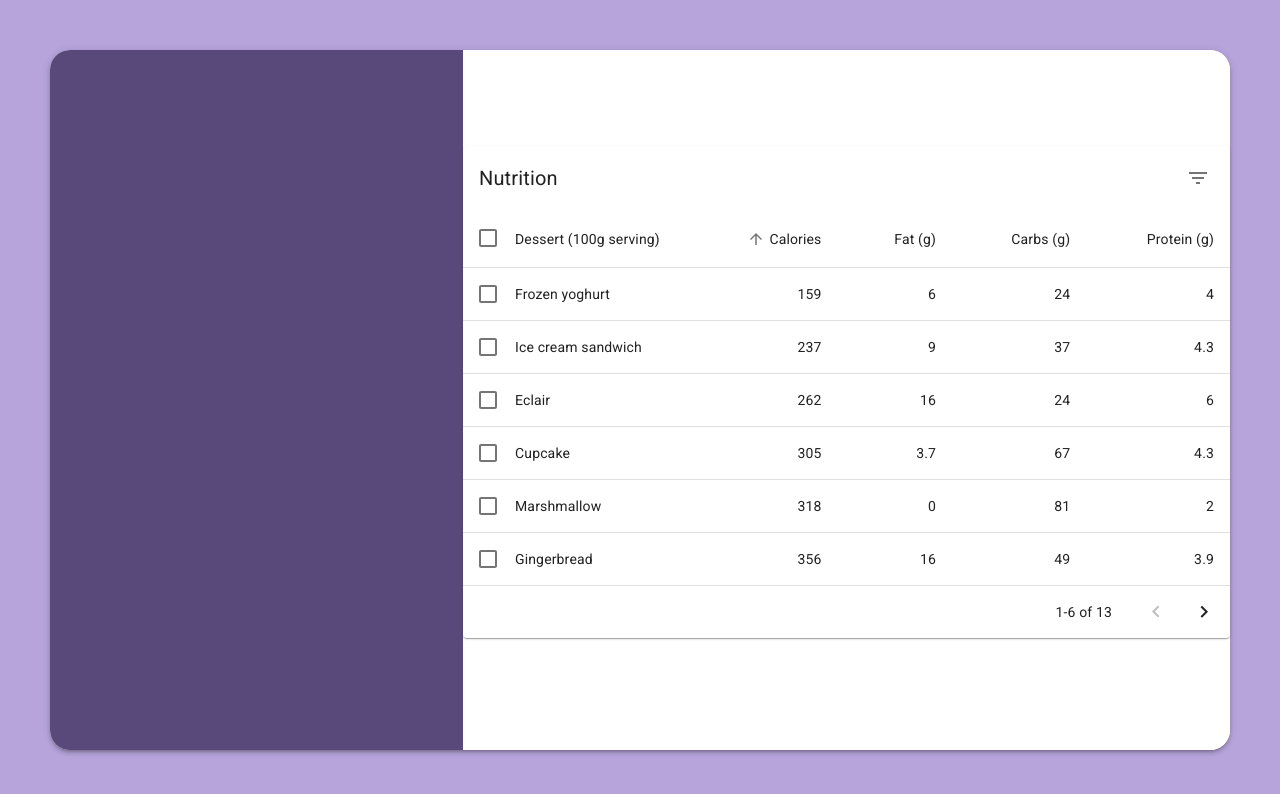
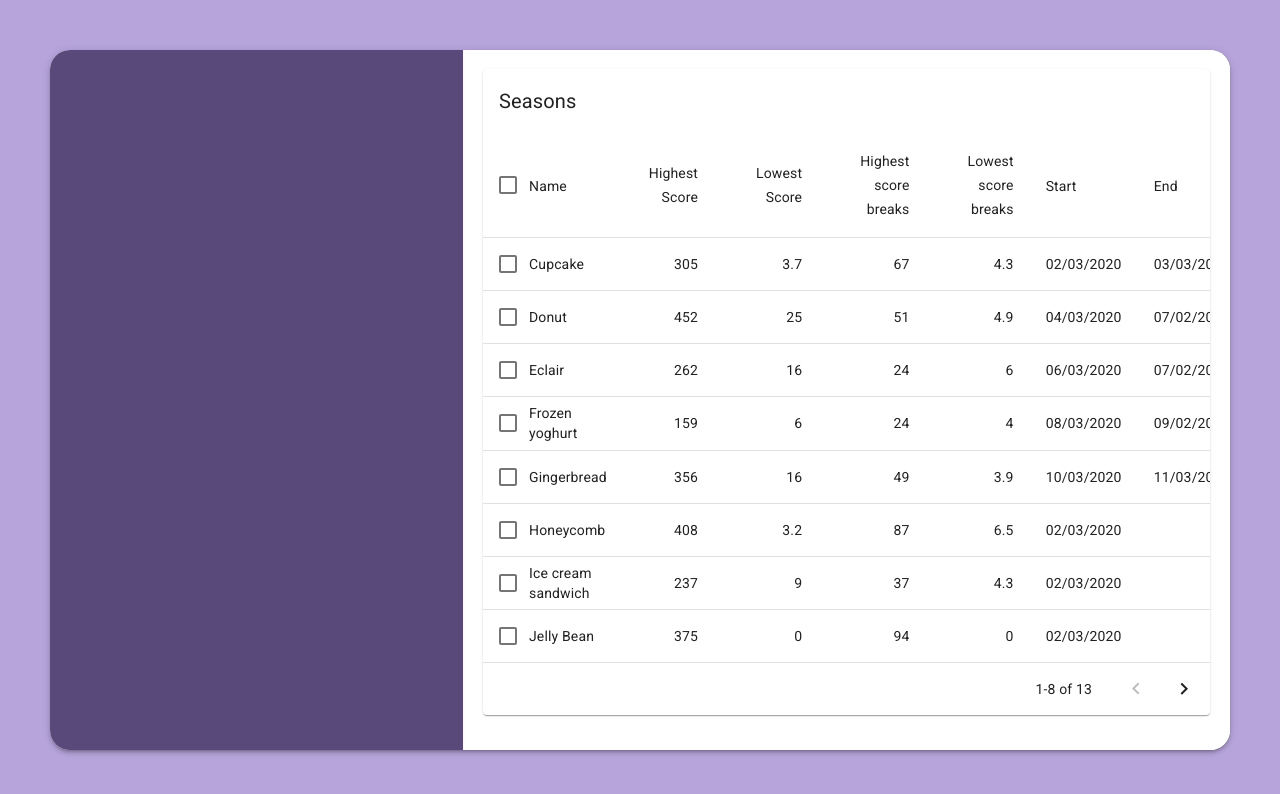
Before and after one commit to gsbiel/desafio-proway, a React (Create React App) app in the folder frontend/web/: page / in a window 1280 px wide. Shown: the top 794 px of the page. Built offline with nearby package versions, Linux system fonts and the light colour scheme.

Commit message:
adjust Table component to the current use case

```diff
--- a/frontend/web/src/pages/painel/components/table/EnhancedTableHead.js
+++ b/frontend/web/src/pages/painel/components/table/EnhancedTableHead.js
@@ -1,19 +1,10 @@
 import React from 'react';
-
 import TableHead from '@material-ui/core/TableHead'
 import TableRow from '@material-ui/core/TableRow'
 import TableCell from '@material-ui/core/TableCell'
 import TableSortLabel from '@material-ui/core/TableSortLabel';
 import Checkbox from '@material-ui/core/Checkbox';
 import PropTypes from 'prop-types';
-
-const headCells = [
-    { id: 'name', numeric: false, disablePadding: true, label: 'Dessert (100g serving)' },
-    { id: 'calories', numeric: true, disablePadding: false, label: 'Calories' },
-    { id: 'fat', numeric: true, disablePadding: false, label: 'Fat (g)' },
-    { id: 'carbs', numeric: true, disablePadding: false, label: 'Carbs (g)' },
-    { id: 'protein', numeric: true, disablePadding: false, label: 'Protein (g)' },
-  ];
 
 const EnhancedTableHead = (props) => {
 
@@ -24,7 +15,8 @@ const EnhancedTableHead = (props) => {
         orderBy,
         numSelected,
         rowCount,
-        onRequestSort
+        onRequestSort,
+        headCells
     } = props;
 
     const createSortHandler = (property) => (event) => {
--- a/frontend/web/src/pages/painel/components/table/EnhancedTableToobar.js
+++ b/frontend/web/src/pages/painel/components/table/EnhancedTableToobar.js
@@ -5,7 +5,6 @@ import clsx from 'clsx';
 import Typography from '@material-ui/core/Typography';
 import Tooltip from '@material-ui/core/Tooltip';
 import IconButton from '@material-ui/core/IconButton';
-import FilterListIcon from '@material-ui/icons/FilterList';
 import { lighten, makeStyles } from '@material-ui/core/styles';
 import DeleteIcon from '@material-ui/icons/Delete';
 
@@ -45,7 +44,7 @@ const EnhancedTableToolbar = (props) => {
           </Typography>
         ) : (
           <Typography className={classes.title} variant="h6" id="tableTitle" component="div">
-            Nutrition
+              Seasons
           </Typography>
         )}
 
@@ -55,13 +54,7 @@ const EnhancedTableToolbar = (props) => {
               <DeleteIcon />
             </IconButton>
           </Tooltip>
-        ) : (
-          <Tooltip title="Filter list">
-            <IconButton aria-label="filter list">
-              <FilterListIcon />
-            </IconButton>
-          </Tooltip>
-        )}
+        ) : null}
       </Toolbar>
     );
   };
--- a/frontend/web/src/pages/painel/components/table/index.js
+++ b/frontend/web/src/pages/painel/components/table/index.js
@@ -18,22 +18,32 @@ import {
   useStyles
 } from './util';
 
-const customRowsPerPage = 6
+const customRowsPerPage = 8
 
 const rows = [
-  createData('Cupcake', 305, 3.7, 67, 4.3),
-  createData('Donut', 452, 25.0, 51, 4.9),
-  createData('Eclair', 262, 16.0, 24, 6.0),
-  createData('Frozen yoghurt', 159, 6.0, 24, 4.0),
-  createData('Gingerbread', 356, 16.0, 49, 3.9),
-  createData('Honeycomb', 408, 3.2, 87, 6.5),
-  createData('Ice cream sandwich', 237, 9.0, 37, 4.3),
-  createData('Jelly Bean', 375, 0.0, 94, 0.0),
-  createData('KitKat', 518, 26.0, 65, 7.0),
-  createData('Lollipop', 392, 0.2, 98, 0.0),
-  createData('Marshmallow', 318, 0, 81, 2.0),
-  createData('Nougat', 360, 19.0, 9, 37.0),
-  createData('Oreo', 437, 18.0, 63, 4.0),
+  createData('Cupcake', 305, 3.7, 67, 4.3,'02/03/2020','03/03/2020'),
+  createData('Donut', 452, 25.0, 51, 4.9,'04/03/2020','07/02/2020'),
+  createData('Eclair', 262, 16.0, 24, 6.0,'06/03/2020','07/02/2020'),
+  createData('Frozen yoghurt', 159, 6.0, 24, 4.0,'08/03/2020','09/02/2020'),
+  createData('Gingerbread', 356, 16.0, 49, 3.9,'10/03/2020','11/03/2020'),
+  createData('Honeycomb', 408, 3.2, 87, 6.5,'02/03/2020',''),
+  createData('Ice cream sandwich', 237, 9.0, 37, 4.3,'02/03/2020',''),
+  createData('Jelly Bean', 375, 0.0, 94, 0.0,'02/03/2020',''),
+  createData('KitKat', 518, 26.0, 65, 7.0,'02/03/2020',''),
+  createData('Lollipop', 392, 0.2, 98, 0.0,'02/03/2020',''),
+  createData('Marshmallow', 318, 0, 81, 2.0,'02/03/2020',''),
+  createData('Nougat', 360, 19.0, 9, 37.0,'02/03/2020',''),
+  createData('Oreo', 437, 18.0, 63, 4.0,'02/03/2020',''),
+];
+
+const headCells = [
+  { id: 'name', numeric: false, disablePadding: true, label: 'Name' },
+  { id: 'highest_score', numeric: true, disablePadding: false, label: 'Highest Score' },
+  { id: 'lowest_score', numeric: true, disablePadding: false, label: 'Lowest Score' },
+  { id: 'high_score_brks', numeric: true, disablePadding: false, label: 'Highest score breaks' },
+  { id: 'low_score_brks', numeric: true, disablePadding: false, label: 'Lowest score breaks' },
+  { id: 'start', numeric: false, disablePadding: false, label: 'Start'},
+  { id: 'end', numeric: false, disablePadding: false, label: 'End' },
 ];
 
 function EnhancedTable() {
@@ -111,6 +121,7 @@ function EnhancedTable() {
               onSelectAllClick={handleSelectAllClick}
               onRequestSort={handleRequestSort}
               rowCount={rows.length}
+              headCells={headCells}
             />
             <TableBody>
               {stableSort(rows, getComparator(order, orderBy))
@@ -138,10 +149,13 @@ function EnhancedTable() {
                       <TableCell component="th" id={labelId} scope="row" padding="none">
                         {row.name}
                       </TableCell>
-                      <TableCell align="right">{row.calories}</TableCell>
-                      <TableCell align="right">{row.fat}</TableCell>
-                      <TableCell align="right">{row.carbs}</TableCell>
-                      <TableCell align="right">{row.protein}</TableCell>
+                      {/* name, highest, lowest, highestBreaks, lowestBreaks, start, end */}
+                      <TableCell align="right">{row.highest}</TableCell>
+                      <TableCell align="right">{row.lowest}</TableCell>
+                      <TableCell align="right">{row.highestBreaks}</TableCell>
+                      <TableCell align="right">{row.lowestBreaks}</TableCell>
+                      <TableCell align="right">{row.start}</TableCell>
+                      <TableCell align="right">{row.end}</TableCell>
                     </TableRow>
                   );
                 })}
--- a/frontend/web/src/pages/painel/components/table/util.js
+++ b/frontend/web/src/pages/painel/components/table/util.js
@@ -1,8 +1,8 @@
 
 import { makeStyles } from '@material-ui/core/styles';
 
-export function createData(name, calories, fat, carbs, protein) {
-    return { name, calories, fat, carbs, protein };
+export function createData(name, highest, lowest, highestBreaks, lowestBreaks, start, end) {
+    return { name, highest, lowest, highestBreaks, lowestBreaks, start, end };
 }
 
 export function descendingComparator(a, b, orderBy) {
--- a/frontend/web/src/pages/painel/styles.js
+++ b/frontend/web/src/pages/painel/styles.js
@@ -4,6 +4,8 @@ export const PainelContainer = styled.div`
     width:100%;
     height:100%;
     display:flex;
+    box-sizing: border-box;
+    padding:20px;
     flex-direction:column;
     justify-content: center;
     align-items: center;
```
